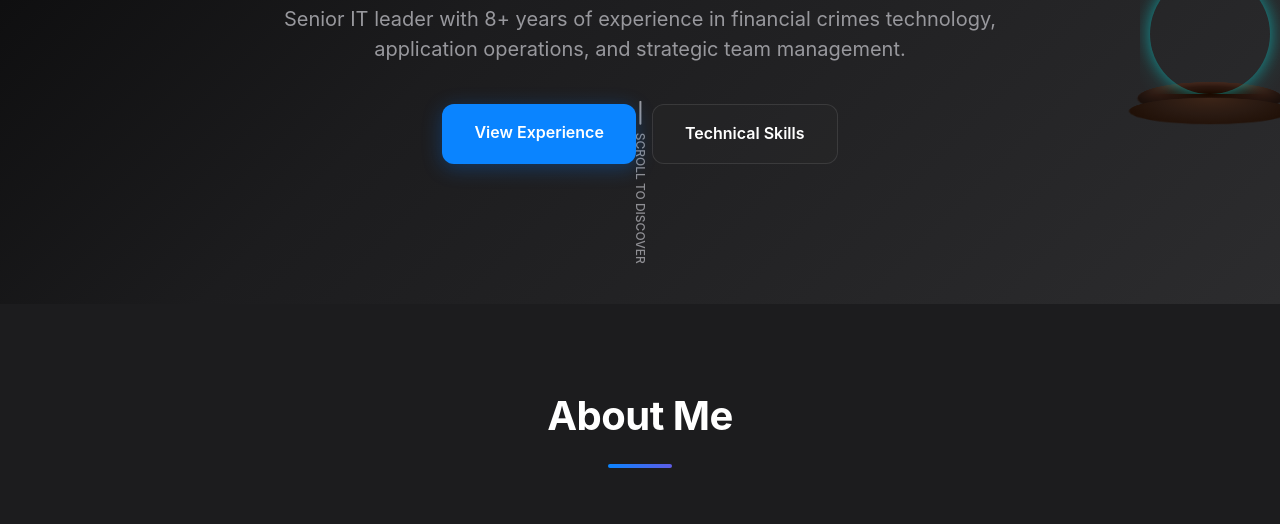
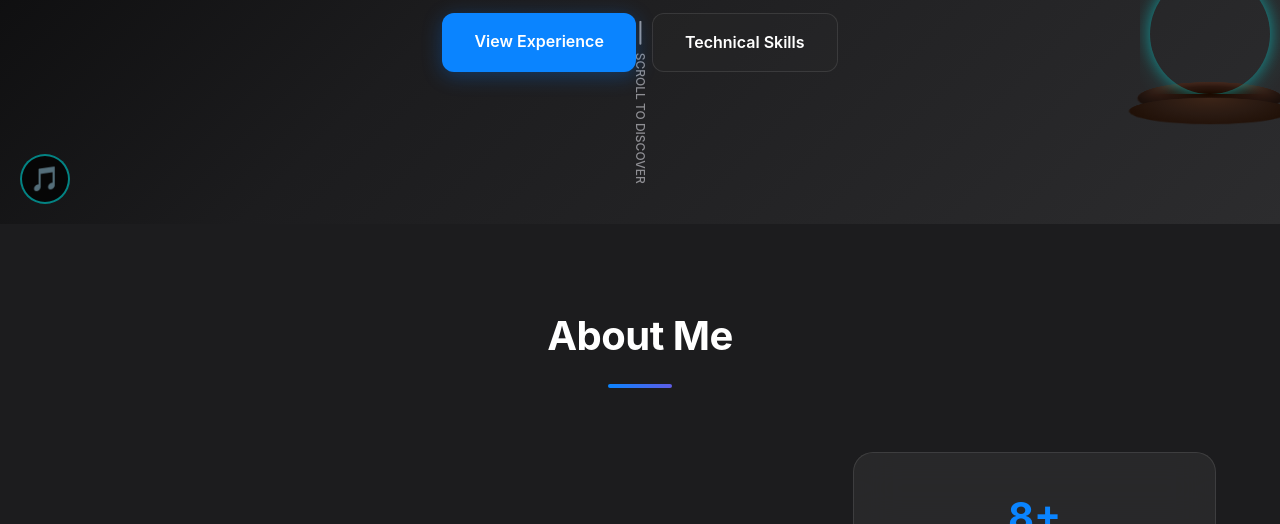
Before and after one commit to swarndeepbains91/me, a website: page index.html in a window 1280 px wide. Shown: the part 576-1100 px from the top of the page. Drawn offline with nearby package versions, Linux system fonts and the light colour scheme; grey boxes are pictures that could not be loaded.

Commit message:
update background music and delete pic

```diff
--- a/index.html
+++ b/index.html
@@ -425,6 +425,102 @@
         </div>
     </footer>
 
+    <!-- Background Music -->
+    <audio id="bgMusic" loop autoplay>
+        <source src="background.mp3" type="audio/mpeg">
+    </audio>
+    <button class="music-toggle playing" id="musicToggle" aria-label="Toggle music">
+        <span class="music-icon music-off">🔇</span>
+        <span class="music-icon music-on">🎵</span>
+    </button>
+
+    <style>
+        .music-toggle {
+            position: fixed;
+            bottom: 20px;
+            left: 20px;
+            width: 50px;
+            height: 50px;
+            border-radius: 50%;
+            background: rgba(0, 0, 0, 0.7);
+            border: 2px solid rgba(0, 255, 255, 0.5);
+            cursor: pointer;
+            z-index: 1001;
+            display: flex;
+            align-items: center;
+            justify-content: center;
+            transition: all 0.3s ease;
+        }
+
+        .music-toggle:hover {
+            background: rgba(0, 255, 255, 0.2);
+            border-color: #00ffff;
+            transform: scale(1.1);
+        }
+
+        .music-icon {
+            font-size: 1.5rem;
+            display: none;
+        }
+
+        .music-toggle.playing .music-on {
+            display: block;
+            animation: pulse 1s ease infinite;
+        }
+
+        .music-toggle:not(.playing) .music-off {
+            display: block;
+        }
+
+        @keyframes pulse {
+            0%, 100% { transform: scale(1); }
+            50% { transform: scale(1.2); }
+        }
+    </style>
+
+    <script>
+        // Background music control
+        (function() {
+            const music = document.getElementById('bgMusic');
+            const toggle = document.getElementById('musicToggle');
+            let hasInteracted = false;
+
+            // Try to play on load
+            music.play().then(() => {
+                toggle.classList.add('playing');
+            }).catch(() => {
+                // Autoplay blocked, will play on first interaction
+                toggle.classList.remove('playing');
+            });
+
+            // Play on first user interaction if autoplay was blocked
+            function playOnInteraction() {
+                if (!hasInteracted && music.paused) {
+                    music.play().then(() => {
+                        toggle.classList.add('playing');
+                    });
+                    hasInteracted = true;
+                }
+            }
+
+            document.addEventListener('click', playOnInteraction, { once: true });
+            document.addEventListener('keydown', playOnInteraction, { once: true });
+            document.addEventListener('scroll', playOnInteraction, { once: true });
+
+            toggle.addEventListener('click', (e) => {
+                e.stopPropagation();
+                hasInteracted = true;
+                if (music.paused) {
+                    music.play();
+                    toggle.classList.add('playing');
+                } else {
+                    music.pause();
+                    toggle.classList.remove('playing');
+                }
+            });
+        })();
+    </script>
+
     <!-- Mascot Coming Out of Hole -->
     <div class="mascot-hole" id="mascotHole">
         <div class="hole-dirt"></div>
@@ -536,6 +632,7 @@
     /* Bubble Character Effect */
         .bubble-text {
             display: inline-block;
+            white-space: nowrap;
         }
 
         .bubble-char {
@@ -544,7 +641,7 @@
             transition: all 0.3s ease;
             position: relative;
             font-weight: 900;
-            font-size: 125%;
+            font-size: 119%;
             -webkit-text-stroke: 1px rgba(0,0,0,0.3);
         }
 
```
Also changed, not shown: 2 other files.
